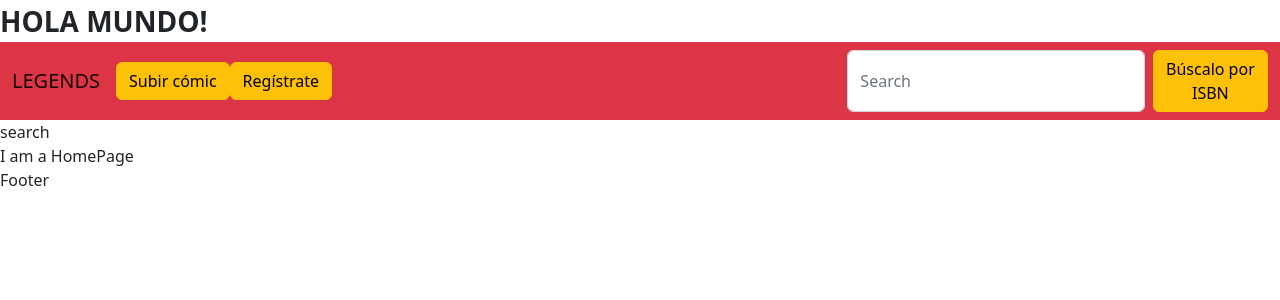
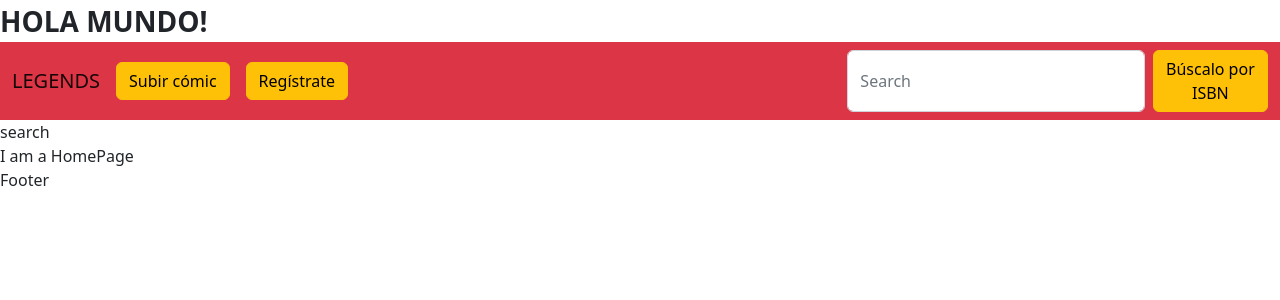
Before and after one commit to Aodel/Legends, a React (Create React App) app: page / in a window 1280 px wide. Shown: the top 300 px of the page. Built offline with nearby package versions, Linux system fonts and the light colour scheme.

Commit message:
gap added between register/login buttons

```diff
--- a/src/components/header/Header.jsx
+++ b/src/components/header/Header.jsx
@@ -3,6 +3,7 @@ import Container from 'react-bootstrap/Container';
 import Form from 'react-bootstrap/Form';
 import Nav from 'react-bootstrap/Nav';
 import Navbar from 'react-bootstrap/Navbar';
+import Stack from 'react-bootstrap/Stack';
 
 function Header() {
   return (
@@ -16,11 +17,10 @@ function Header() {
             style={{ maxHeight: '100px' }}
             navbarScroll
           >
-            <Button variant="warning">Subir cómic</Button>{' '}
-
-
-           <Button variant="warning"  direction="horizontal" gap={3} >Regístrate</Button>{' '}
-
+            <Stack gap={3} className="d-flex flex-row">
+              <Button variant="warning">Subir cómic</Button>{' '}
+              <Button variant="warning"  direction="horizontal" gap={3} >Regístrate</Button>{' '}
+            </Stack>
           </Nav>
           <Form className="d-flex">
             <Form.Control
```
